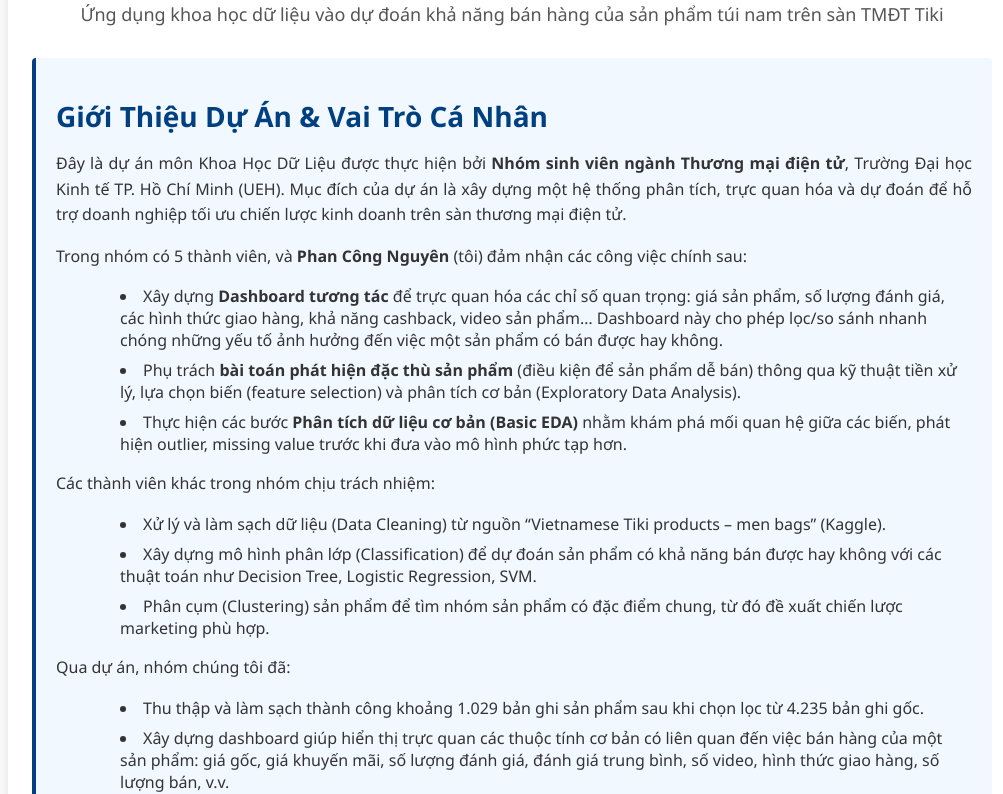
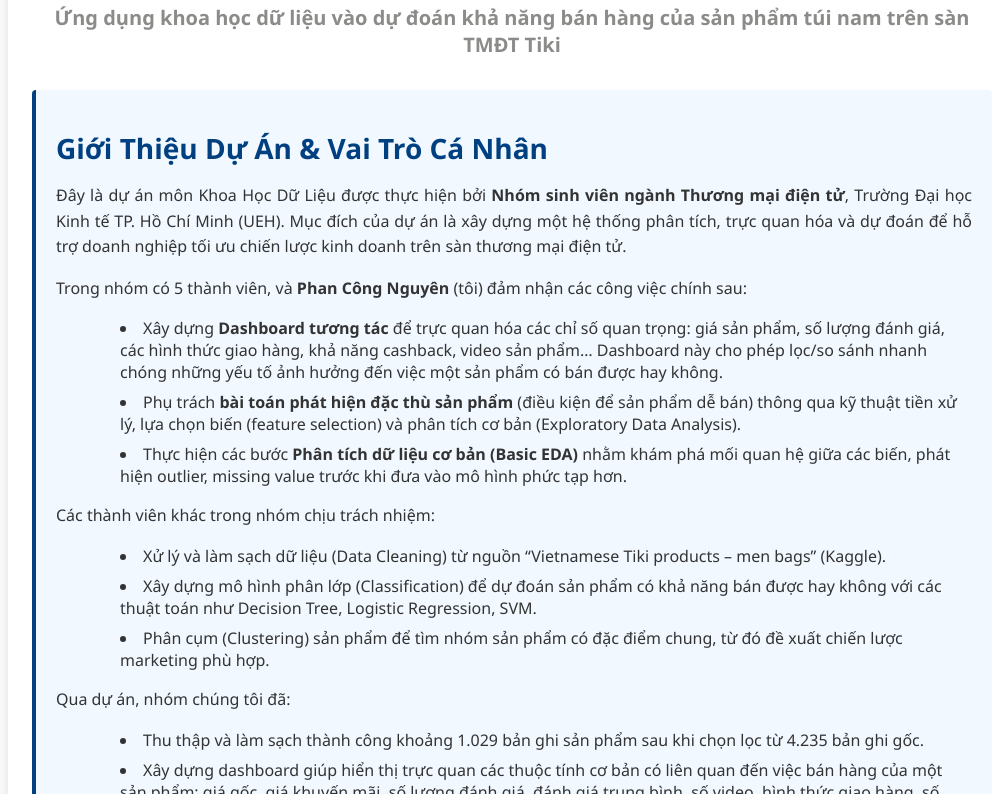
Before and after one commit to CongNguyn/Data-Science-Project, a plain HTML site: page index.html in a window 1280 px wide. Shown: the part 154-948 px from the top of the page, without its empty margins (128-1131 px from the left). Drawn offline with Linux system fonts and the light colour scheme.

Commit message:
Update index.html

```diff
--- a/index.html
+++ b/index.html
@@ -34,8 +34,9 @@
       margin-bottom: 0.5rem;
     }
     header p.subtitle {
-      font-size: 1.125rem;
-      color: #555;
+      font-size: 1.25rem; /* tăng kích cỡ chữ */
+      color: #8b8c89;      /* đổi màu */
+      font-weight: bold;   /* in đậm */
     }
 
     /* PHẦN GIỚI THIỆU */
@@ -231,7 +232,7 @@
     <!-- 5. FOOTER -->
     <!-- ----------------------------------------------------- -->
     <footer>
-      <p>© 2025 Nhóm 01 – Khoa Công nghệ Thông tin Kinh doanh, UEH. Đã cập nhật lần cuối: 05/10/2024</p>
+      <p>© 2024 Nhóm 01 – Khoa Công nghệ Thông tin Kinh doanh, UEH. Đã cập nhật lần cuối: 05/10/2024</p>
       <p>
         <a href="mailto:pcn310104@gmail.com">💌 pcn310104@gmail.com</a> |
         <a href="https://www.linkedin.com/in/nguynphan310104/" target="_blank">📍 LinkedIn</a> |
```
